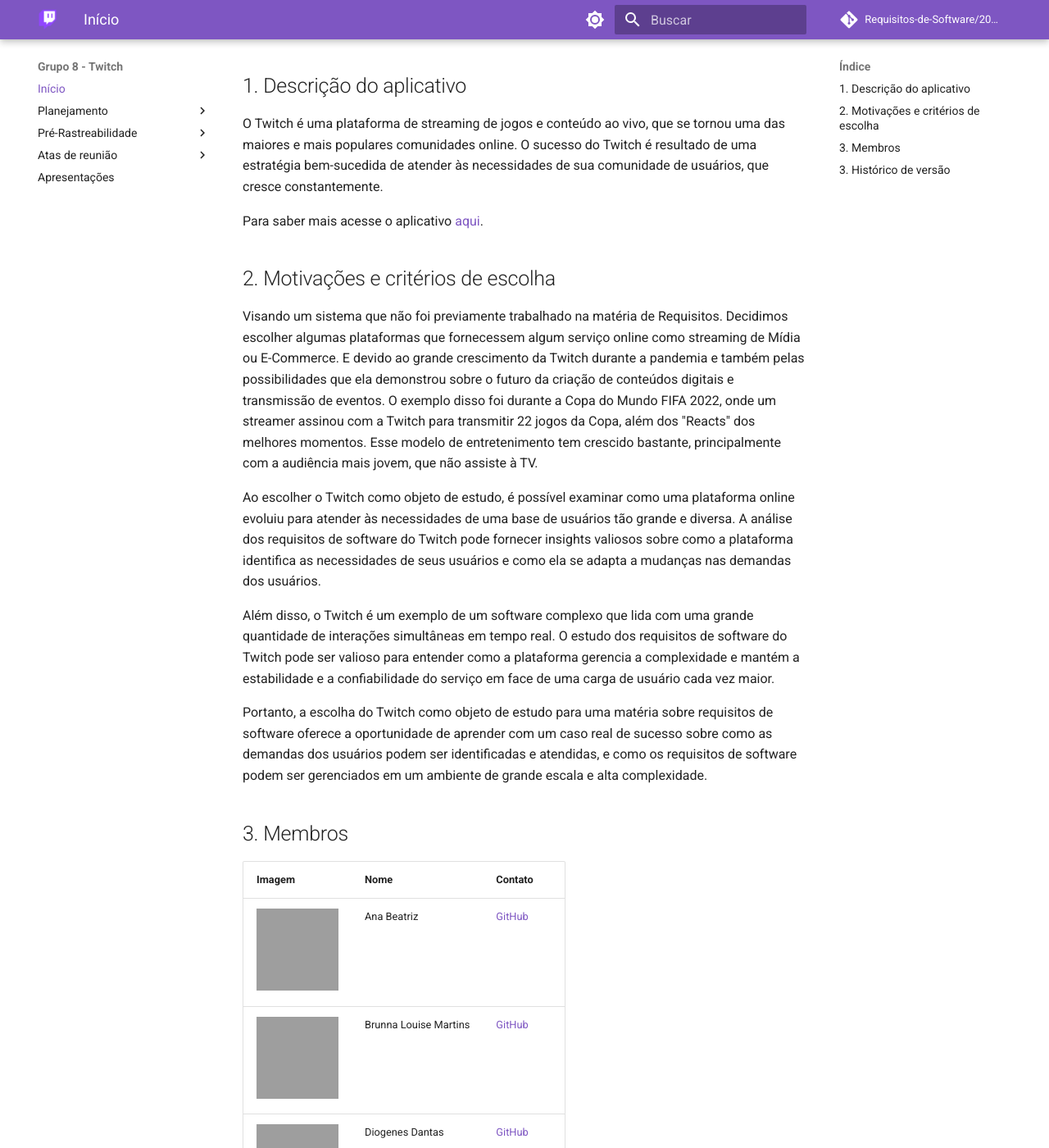
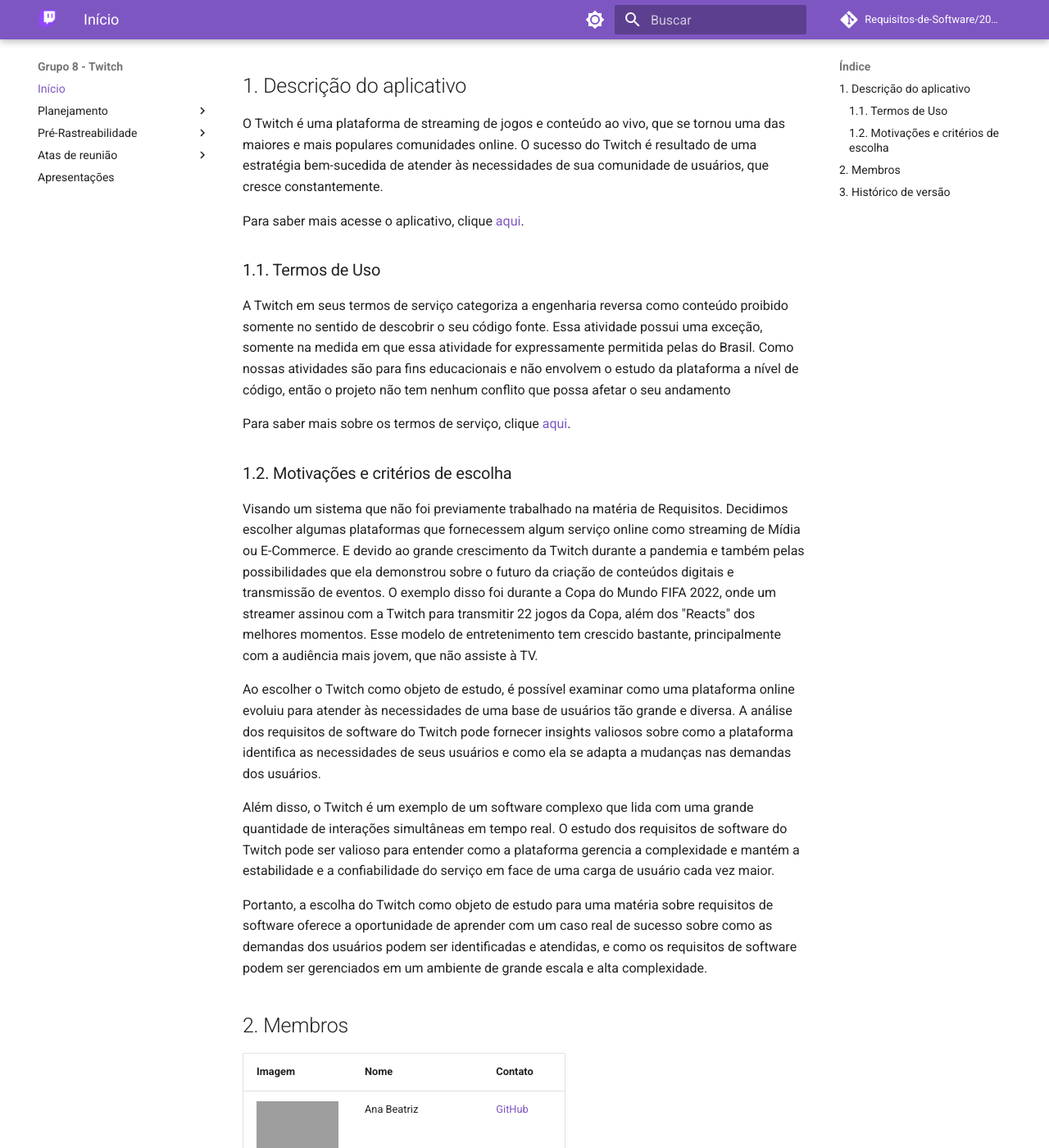
Before and after one commit to Requisitos-de-Software/2023.1-Twitch, an MkDocs documentation site: the page built from docs/index.md, in a window 1280 px wide and 1400 px high, scrolled down 204 px, cut to the strip 0-1400 px from the top of the window. Shown: the whole strip at 82% size. Built offline with MkDocs 1.6.1 and Material for MkDocs 9.7.7, drawn with Linux system fonts in a browser that asks for light colours; comment, search, counter and statistics services are not loaded; some of the changed text lies outside the part shown; grey boxes are pictures that could not be loaded.

Commit message:
doc: Adição dos termos de uso

```diff
--- a/docs/index.md
+++ b/docs/index.md
@@ -5,9 +5,14 @@
 ## 1. Descrição do aplicativo
 O Twitch é uma plataforma de streaming de jogos e conteúdo ao vivo, que se tornou uma das maiores e mais populares comunidades online. O sucesso do Twitch é resultado de uma estratégia bem-sucedida de atender às necessidades de sua comunidade de usuários, que cresce constantemente.
 
-Para saber mais acesse o aplicativo [aqui](https://www.twitch.tv).
+Para saber mais acesse o aplicativo, clique [aqui](https://www.twitch.tv).
 
-## 2. Motivações e critérios de escolha
+### 1.1. Termos de Uso
+A Twitch em seus termos de serviço categoriza a engenharia reversa como conteúdo proibido somente no sentido de descobrir o seu código fonte. Essa atividade possui uma exceção, somente na medida em que essa atividade for expressamente permitida pelas do Brasil. Como nossas atividades são para fins educacionais e não envolvem o estudo da plataforma a nível de código, então o projeto não tem nenhum conflito que possa afetar o seu andamento
+
+Para saber mais sobre os termos de serviço, clique [aqui](https://www.twitch.tv/p/pt-br/legal/terms-of-service/).
+
+### 1.2. Motivações e critérios de escolha
 Visando um sistema que não foi previamente trabalhado na matéria de Requisitos. Decidimos escolher algumas plataformas que fornecessem algum serviço online como streaming de Mídia ou E-Commerce. E devido ao grande crescimento da Twitch durante a pandemia e também pelas possibilidades que ela demonstrou sobre o futuro da criação de conteúdos digitais e transmissão de eventos. O exemplo disso foi durante a Copa do Mundo FIFA 2022, onde um streamer assinou com a Twitch para transmitir 22 jogos da Copa, além dos "Reacts" dos melhores momentos. Esse modelo de entretenimento tem crescido bastante, principalmente com a audiência mais jovem, que não assiste à TV.
 
 Ao escolher o Twitch como objeto de estudo, é possível examinar como uma plataforma online evoluiu para atender às necessidades de uma base de usuários tão grande e diversa. A análise dos requisitos de software do Twitch pode fornecer insights valiosos sobre como a plataforma identifica as necessidades de seus usuários e como ela se adapta a mudanças nas demandas dos usuários.
@@ -16,7 +21,7 @@
 
 Portanto, a escolha do Twitch como objeto de estudo para uma matéria sobre requisitos de software oferece a oportunidade de aprender com um caso real de sucesso sobre como as demandas dos usuários podem ser identificadas e atendidas, e como os requisitos de software podem ser gerenciados em um ambiente de grande escala e alta complexidade.
 
-## 3. Membros
+## 2. Membros
 
 | Imagem | Nome | Contato |
 | --- | --- | --- |
@@ -33,3 +38,4 @@
 | :--------: | :----: | :----------------------------------------------------------------------------: | :--------: | :------: |
 | 14.04.2023 | 1.0    | Criação do documento, adição de descrição e membros do grupo |   Matheus   |    -     |
 | 23.04.2023 | 1.1    | Critérios de escolha do app |   Matheus   |    -     |
+| 23.04.2023 | 1.2    | Termos de uso |   Matheus   |    -     |
```
